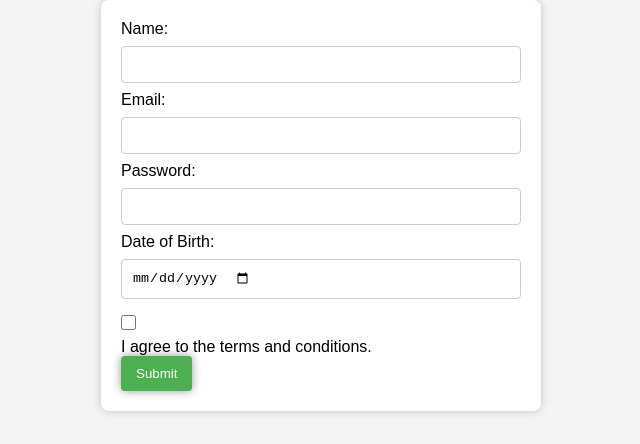
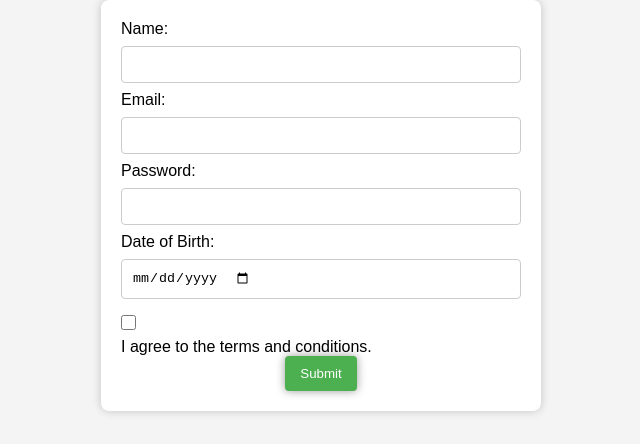
Before and after one commit to NavuruSahithya/wd101, a plain HTML site: page index.html in a window 1280 px wide. Shown: the part 135-579 px from the top of the page, without its empty margins (319-959 px from the left). Drawn offline with Linux system fonts and the light colour scheme.

Commit message:
Update index.html

```diff
--- a/index.html
+++ b/index.html
@@ -1,8 +1,8 @@
 <!DOCTYPE html>
 <html lang="en">
     <head>
-        <meta chaeset="UTF-8">
-        <meta name="viewport" content=""width=device-width,initial-scale=1.0">
+        <meta charset="UTF-8">
+        <meta name="viewport" content="width=device-width, initial-scale=1.0">
         <title>Registration Form</title>
         <link rel="stylesheet" href="style.css">
     </head>
@@ -33,7 +33,7 @@
                         <span class="checkbox-text">I agree to the terms and conditions.</span>
                     </label>
                 </div>
-                <div clss="button-disp">
+                <div class="button-disp">
                     <button type="submit">Submit</button>
                 </div>
             </form>
@@ -51,7 +51,7 @@
                         </tr>
                     </thead>
                     <tbody></tbody>
-                </tabel>
+                </table>
 
             </div>
             <script src="index.js"></script>
```
